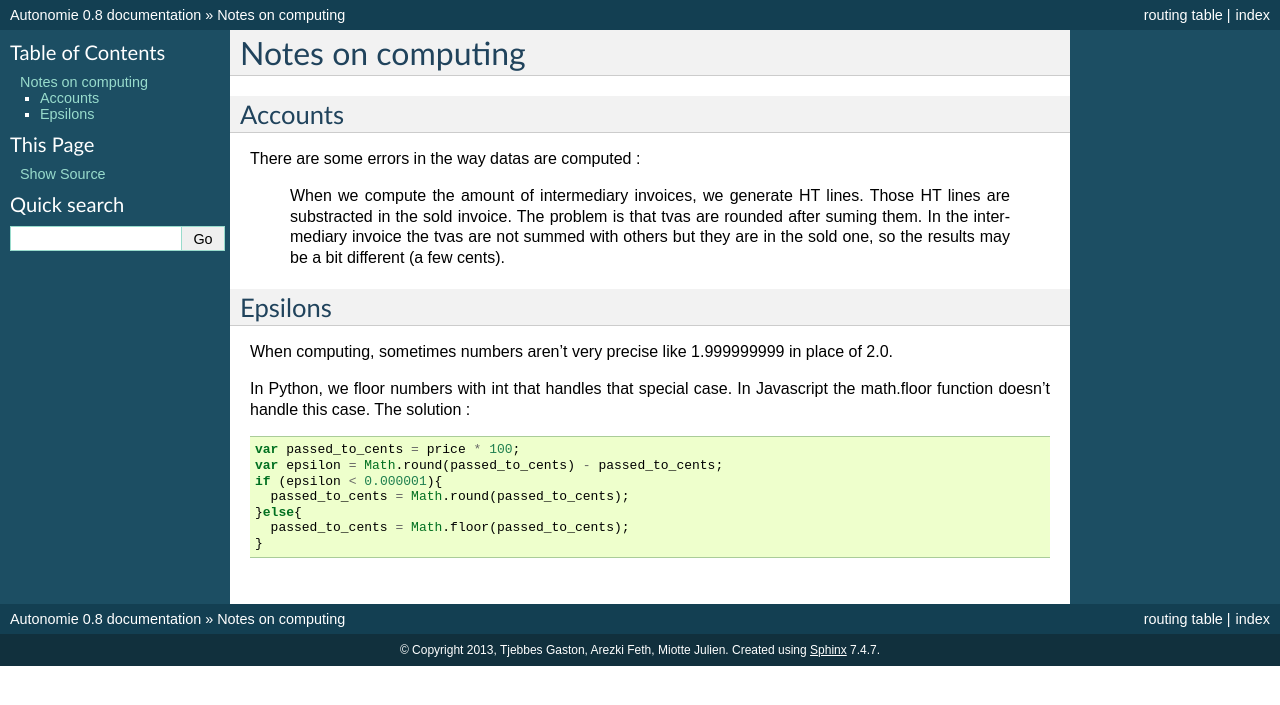
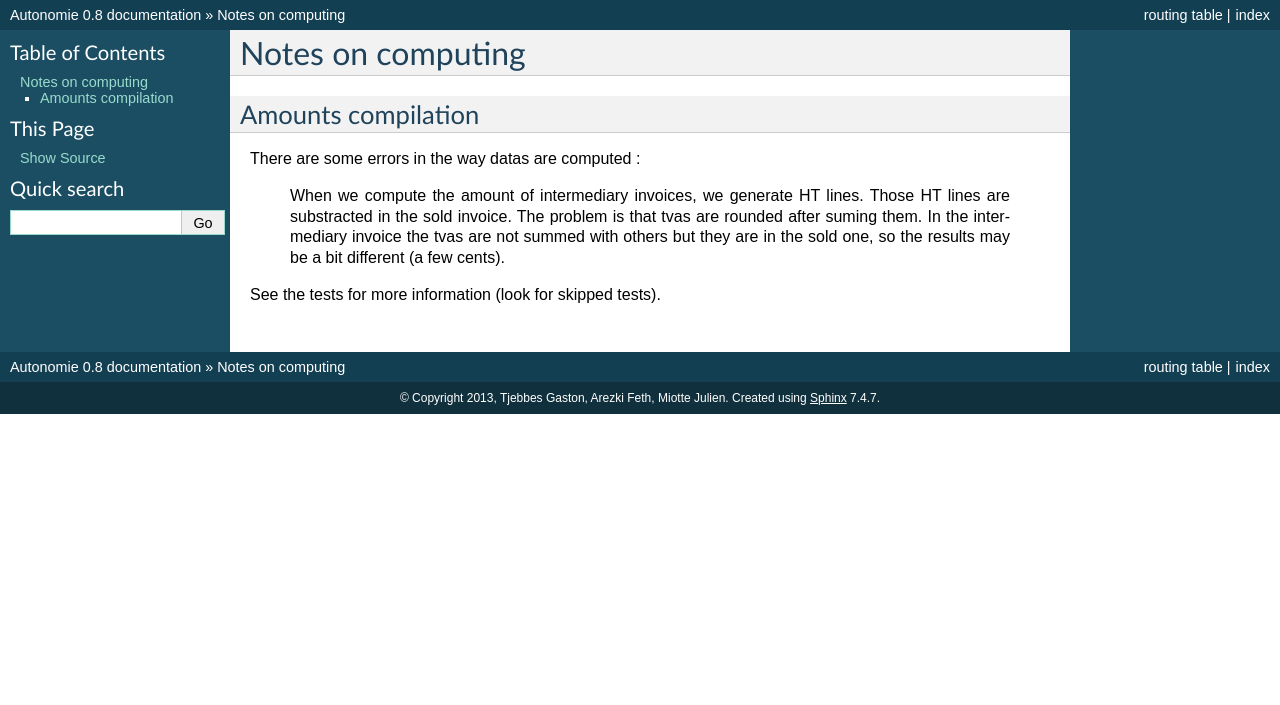
Before and after one commit to CroissanceCommune/autonomie, a Sphinx documentation site: the page built from docs/source/computing.rst, in a window 1280 px wide. Shown: the top 705 px of the page. Built offline with Sphinx 7.4.7, drawn with Linux system fonts in a browser that asks for light colours.

Commit message:
update a bit the docs

```diff
--- a/docs/source/components.rst
+++ b/docs/source/components.rst
@@ -17,6 +17,7 @@ Autonomie uses a Mysql database.
 To access it, we use the following libraries:
 * SQLAlchemy : ORM for database object representation
 * Alembic : Database migration (downgrade/upgrade)
+* Python MysqlDB
 
 Forms handling
 --------------
@@ -35,7 +36,7 @@ The following js libraries are used:
 * Bootstrap : Fancy effects (accordion, scrolling menu)
 * Underscore/backbone/backbone-marionette : MVP datas handling (Model View
   Presentation)
-* Hogan.js : Javascript templating
+* Handlebars.js : Javascript templating
 
 Css Stylesheet
 --------------
--- a/docs/source/computing.rst
+++ b/docs/source/computing.rst
@@ -1,8 +1,8 @@
 Notes on computing
 ==================
 
-Accounts
--------
+Amounts compilation
+--------------------
 
 There are some errors in the way datas are computed :
 
@@ -12,22 +12,4 @@ There are some errors in the way datas are computed :
     In the intermediary invoice the tvas are not summed with others but they are
     in the sold one, so the results may be a bit different (a few cents).
 
-Epsilons
---------
-
-When computing, sometimes numbers aren't very precise like 1.999999999 in place
-of 2.0.
-
-In Python, we floor numbers with int that handles that special case.
-In Javascript the math.floor function doesn't handle this case.
-The solution :
-
-.. code-block:: javascript
-
-    var passed_to_cents = price * 100;
-    var epsilon = Math.round(passed_to_cents) - passed_to_cents;
-    if (epsilon < 0.000001){
-      passed_to_cents = Math.round(passed_to_cents);
-    }else{
-      passed_to_cents = Math.floor(passed_to_cents);
-    }
+See the tests for more information (look for skipped tests).
```
Also changed, not shown: docs/source/documents.rst (+7 -2 lines), docs/source/hogan.rst (deleted, +0 -24 lines), docs/source/js_templates.rst (added, +28 -0 lines), docs/source/models.rst (added, +51 -0 lines).
